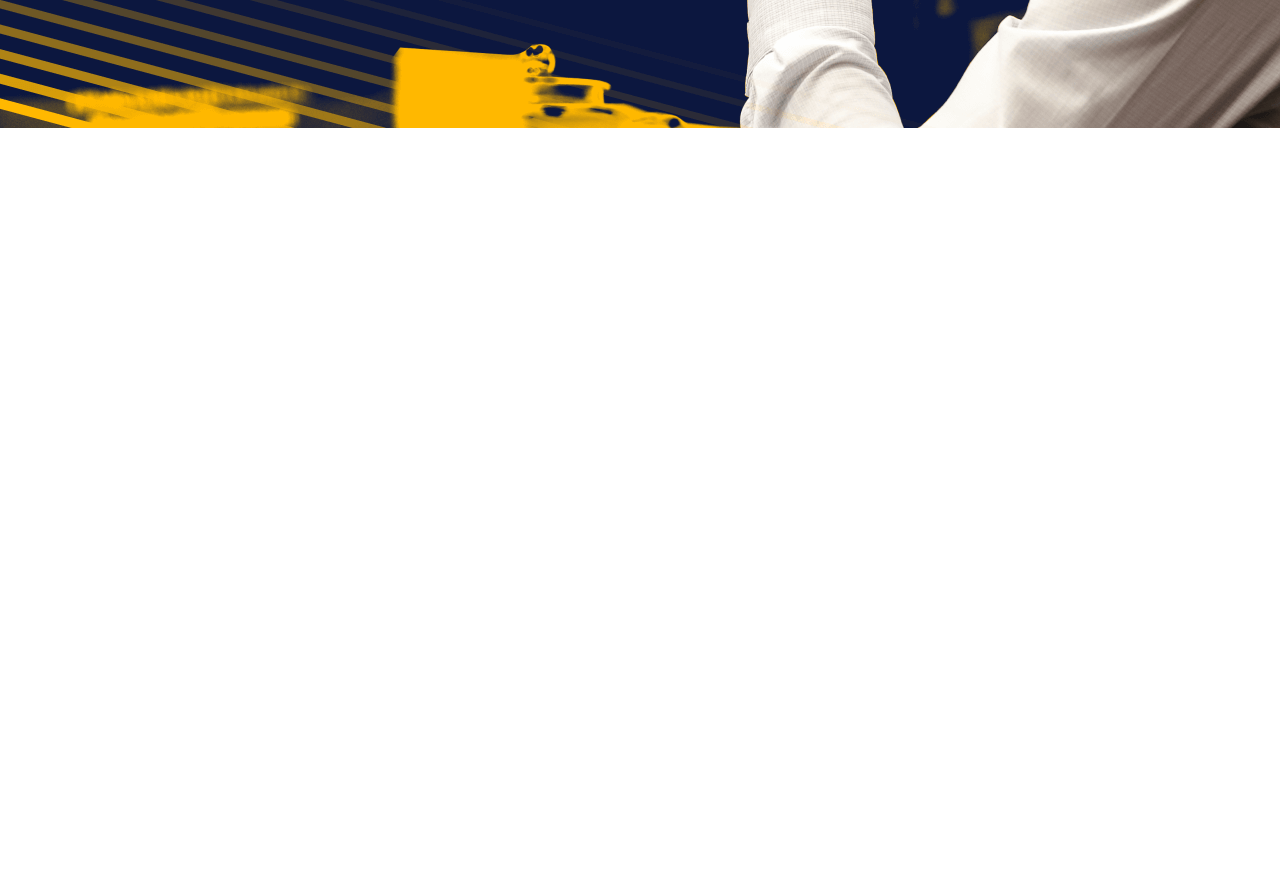
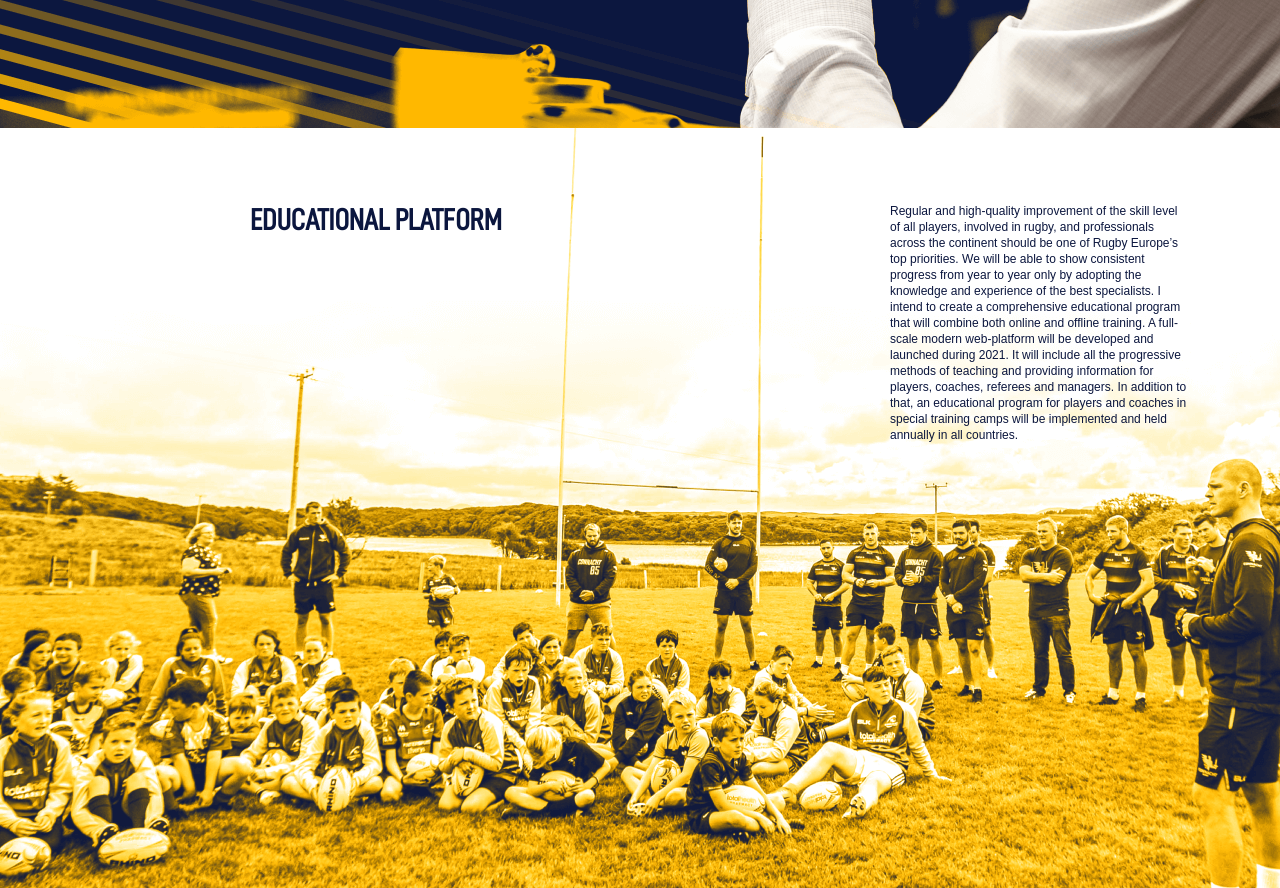
Before and after one commit to errrix/platika, a React (Create React App) app: page / in a window 1280 px wide. Shown: the part 6900-7788 px from the top of the page. Before the commit the page ends 7028 px from the top, so only its background shows below. Built offline with nearby package versions, Linux system fonts and the light colour scheme.

Commit message:
new section

```diff
--- a/src/App.js
+++ b/src/App.js
@@ -8,6 +8,7 @@ import ClubRugby from "./components/clubRugby/sevens";
 import YouthRugby from "./components/youthRugby/youth-rugby";
 import WomansRugby from "./components/womensRugby/womens-rugby";
 import WorldRugby from "./components/worldRugby/world-rugby";
+import Education from "./components/education/education";
 
 class App extends React.Component {
   render() {
@@ -22,6 +23,7 @@ class App extends React.Component {
           <YouthRugby/>
           <WomansRugby/>
           <WorldRugby/>
+          <Education/>
         </div>
       </Suspense>
 
--- /dev/null
+++ b/src/components/education/education.js
@@ -0,0 +1,25 @@
+import "./index.scss";
+import {withTranslation} from 'react-i18next';
+import React from "react";
+import bgEducation from "../education/images/education-bg.png";
+
+function Education({t, i18n}) {
+    return (
+        <div className="education" style={{backgroundImage: `url(${bgEducation})`}}>
+            <a name="educational-platform"></a>
+            <div className="education__content-block">
+                <div className="education__info">
+                   <div className="education__title">
+                       {t("education.title")}
+                   </div>
+                    <div className="education__text">
+                            {t("education.text")}
+                    </div>
+                </div>
+            </div>
+        </div>
+    );
+}
+
+
+export default withTranslation("common")(Education);
--- /dev/null
+++ b/src/components/education/index.scss
@@ -0,0 +1,38 @@
+$cmp: ".education";
+
+#{$cmp} {
+  font-family: 'GilroyMedium', sans-serif;
+  background-repeat: no-repeat;
+  padding-top: 75px;
+  min-height: 685px;
+  font-size: 0;
+
+  &__info {
+    width: 940px;
+    margin: 0 auto;
+    position: relative;
+    z-index: 4;
+    display: flex;
+    justify-content: space-between;
+  }
+
+  &__title {
+    font-family: "PFDinCondensedRegular", sans-serif;
+    font-size: 30px;
+    line-height: 35px;
+    font-weight: 700;
+    text-transform: uppercase;
+    color: #0B163E;
+    width: 400px;
+  }
+
+  &__text {
+    font-weight: 500;
+    font-size: 12px;
+    line-height: 16px;
+    color: #0B163E;
+    width: 300px;
+
+  }
+
+}
--- a/src/translations/en/common.json
+++ b/src/translations/en/common.json
@@ -57,5 +57,9 @@
     "title": "World Rugby and the Intercontinental partnership",
     "text1": "Rugby Europe is poorly integrated into international communication, partnership and interaction processes. It is necessary to actively and effectively develop these ties, first of all – collaborative/cooperative work with World Rugby. We need a support in implementing educational programs, developing methodological materials, and raising the level of competition.",
     "text2": "Partnership with other continental associations, such as America and Asia, will allow not only to organize test matches of second-and third-tier teams, but also to conduct exhibition commercial matches. For example, a game between an American champion and a European champion, which is guaranteed to attract audience. At the moment, most European teams from the Trophy, Conference 1, Conference 2 and Development divisions play only 3 to 5 games a year. This is catastrophically insufficient if we want to ensure sustainable growth of sportsmanship and level of the game. I intend to change this!"
+  },
+  "education" : {
+    "title": "Educational platform",
+    "text": "Regular and high-quality improvement of the skill level of all players, involved in rugby, and professionals across the continent should be one of Rugby Europe’s top priorities. We will be able to show consistent progress from year to year only by adopting the knowledge and experience of the best specialists. I intend to create a comprehensive educational program that will combine both online and offline training. A full-scale modern web-platform will be developed and launched during 2021. It will include all the progressive methods of teaching and providing information for players, coaches, referees and managers. In addition to that, an educational program for players and coaches in special training camps will be implemented and held annually in all countries."
   }
 }
```
Also changed, not shown: src/components/education/images/education-bg.png (added).
